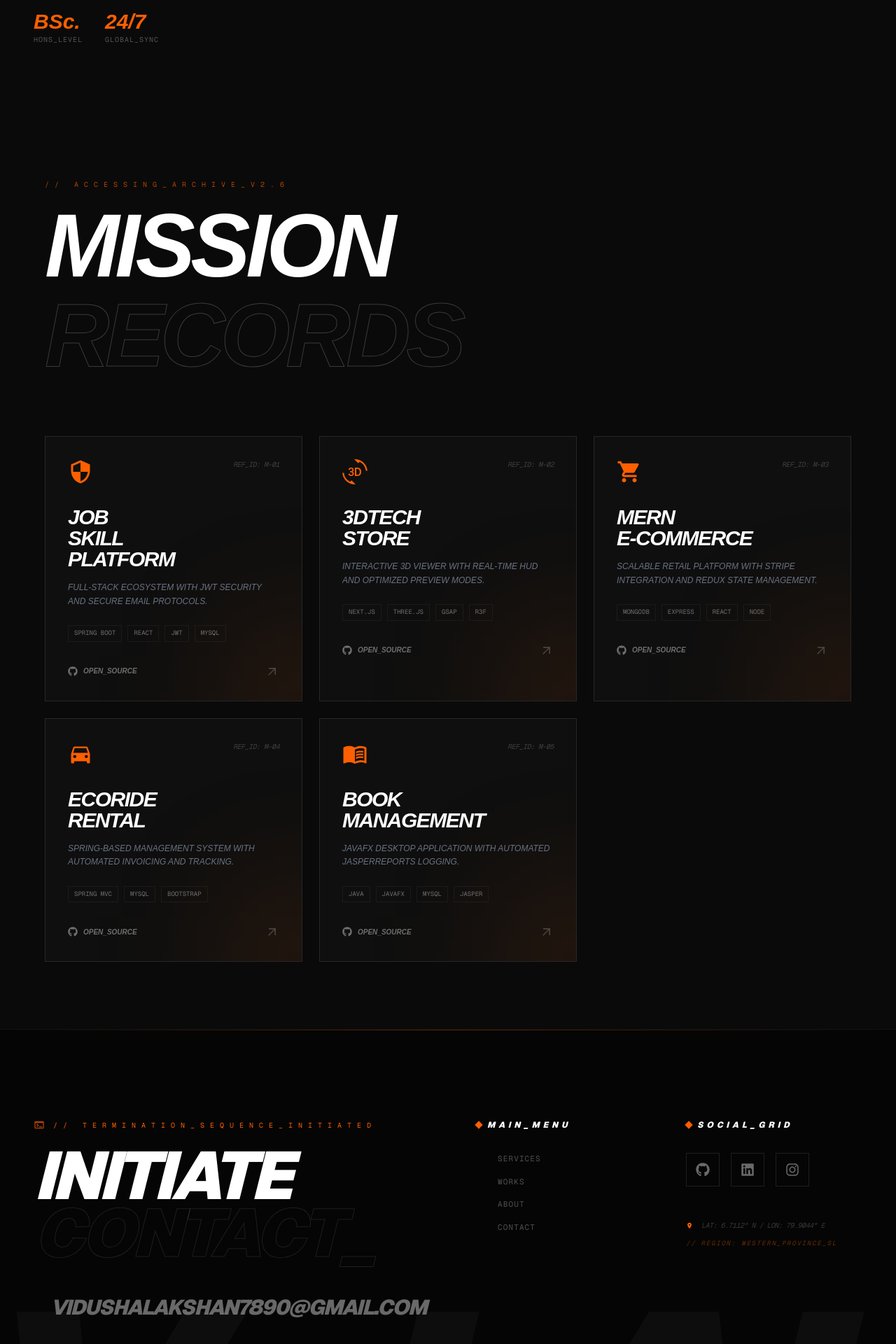
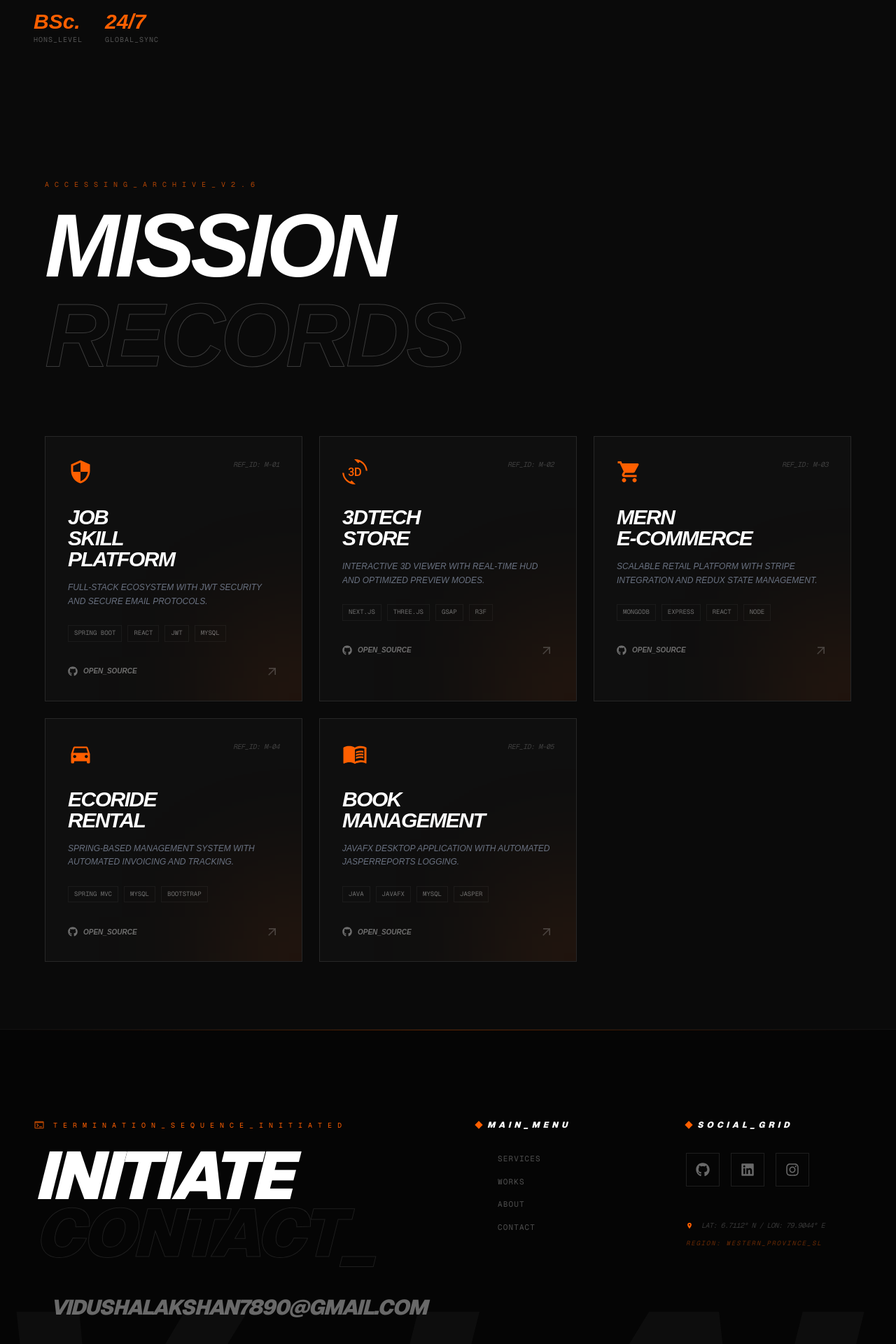
Before and after one commit to vidushalakshan/Modern-Portfolio, a Next.js app: page / in a window 1280 px wide. Shown: the part 5104-7024 px from the top of the page at 70% size. Built offline with nearby package versions, Linux system fonts and the light colour scheme.

Commit message:
updated some isue fix

```diff
--- a/src/components/pages/Footer/page.jsx
+++ b/src/components/pages/Footer/page.jsx
@@ -50,7 +50,7 @@ const Footer = () => {
             <div className="flex items-center gap-3 mb-6">
               <MdTerminal className="text-[#FF5F00] animate-pulse" />
               <span className="text-[#FF5F00] font-mono text-[10px] tracking-[0.8em] uppercase">
-                // Termination_Sequence_Initiated
+                Termination_Sequence_Initiated
               </span>
             </div>
 
@@ -114,7 +114,7 @@ const Footer = () => {
                    <span>LAT: 6.7112° N / LON: 79.9044° E</span>
                  </div>
                  <div className="text-[9px] text-[#FF5F00]/40 tracking-[0.2em]">
-                   // Region: Western_Province_SL
+                    Region: Western_Province_SL
                  </div>
               </div>
             </div>
--- a/src/components/pages/Project/page.jsx
+++ b/src/components/pages/Project/page.jsx
@@ -167,7 +167,7 @@ const Projects = () => {
       <div className="relative z-10 max-w-[1600px] mx-auto">
         <div className="mb-20">
           <span className="text-[#FF5F00] font-mono text-[10px] tracking-[0.8em] uppercase block mb-4 animate-pulse">
-            // Accessing_Archive_v2.6
+            Accessing_Archive_v2.6
           </span>
           <h2 className="text-7xl md:text-9xl font-black text-white italic uppercase tracking-tighter leading-none">
             MISSION <br />{" "}
```
